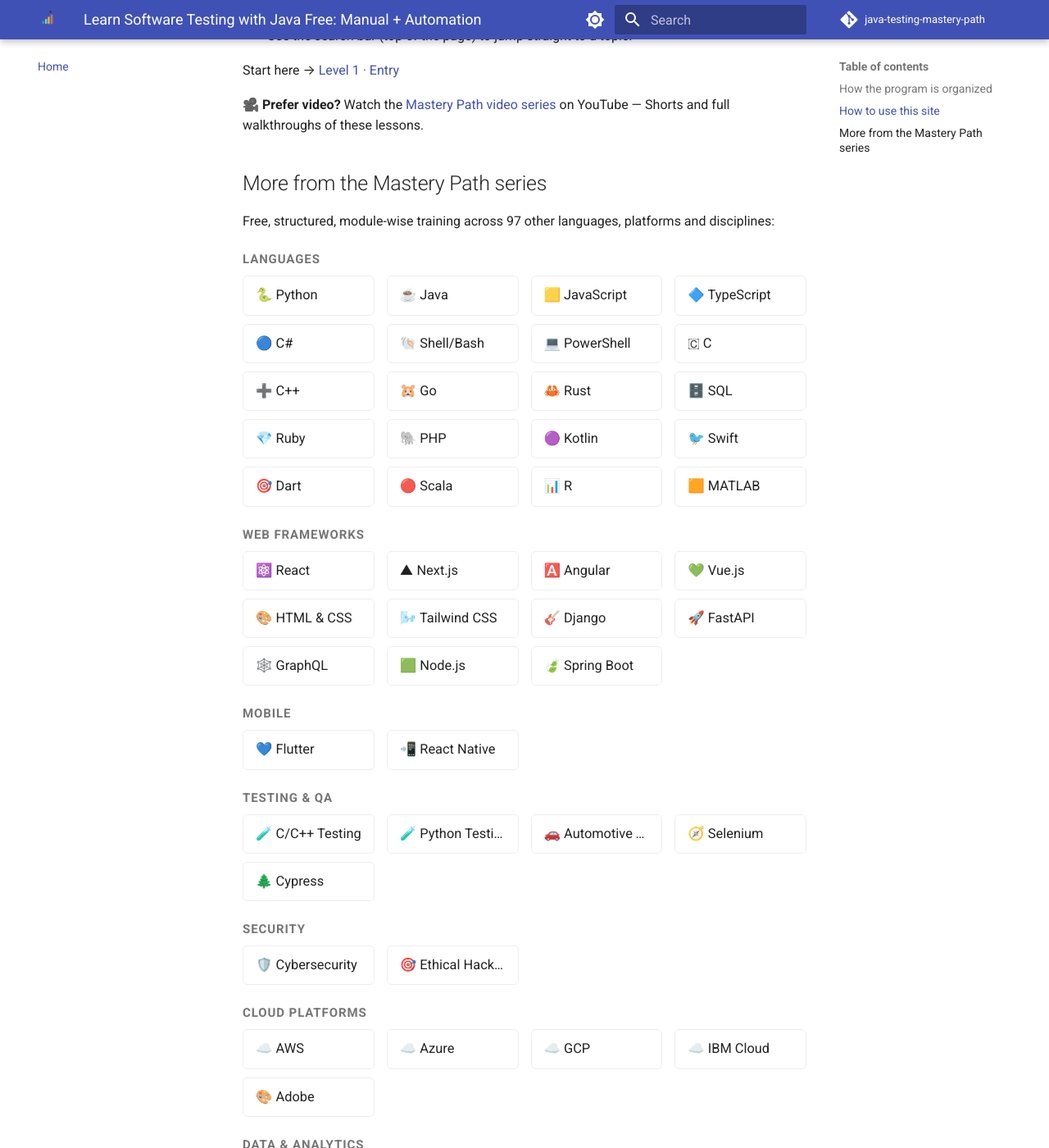
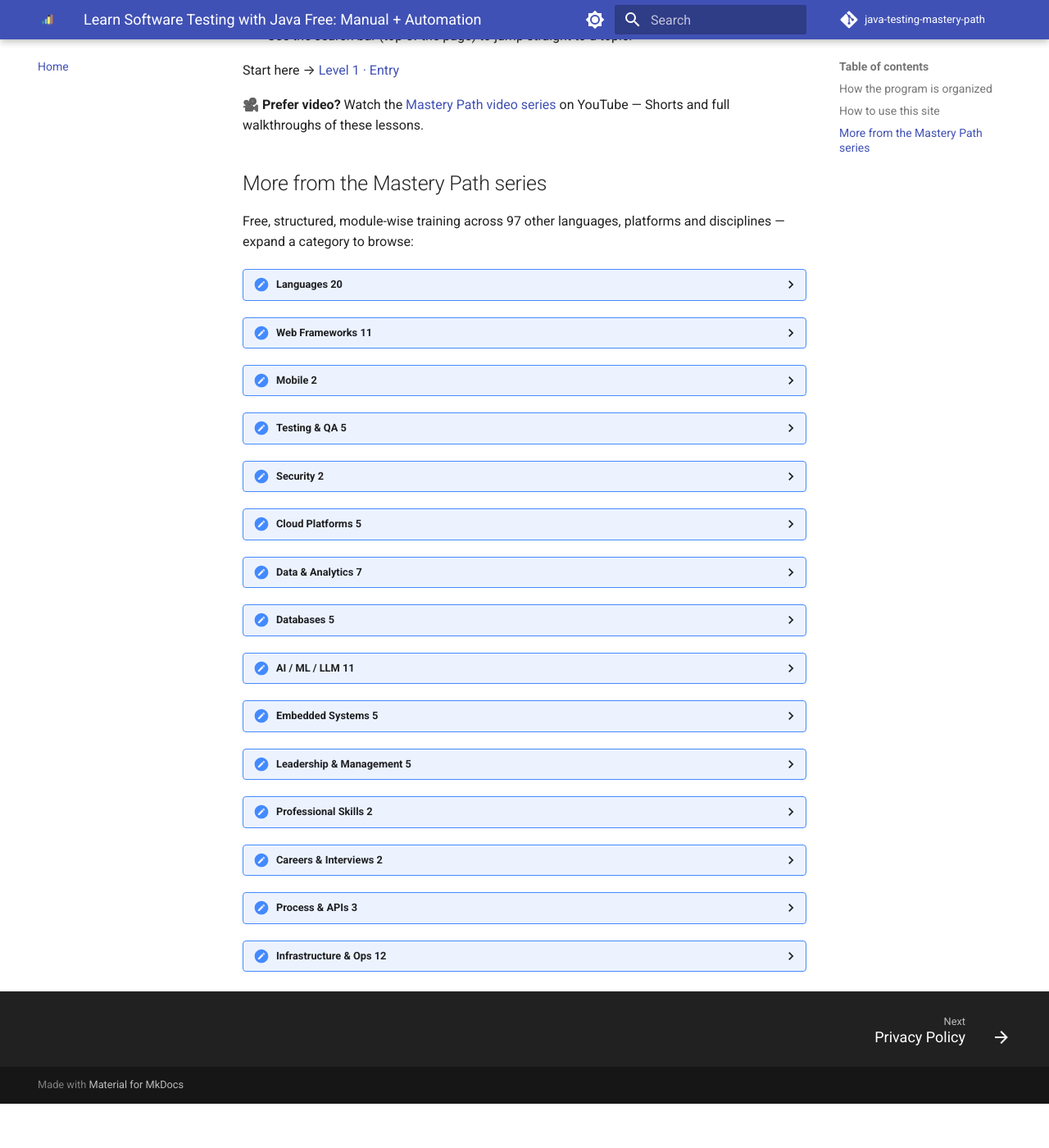
Before and after one commit to SIGILIPELLI/java-testing-mastery-path, an MkDocs documentation site: the page built from docs/index.md, in a window 1280 px wide and 1400 px high, scrolled down 1138 px. Shown: the whole window at 82% size. Built offline with MkDocs 1.6.1 and Material for MkDocs 9.7.7, drawn with Linux system fonts in a browser that asks for light colours; comment, search, counter and statistics services are not loaded; after the commit the page ends 2484 px from its top, so only the background shows below that; some of the changed text lies outside the part shown.

Commit message:
Make cross-site course links collapsible instead of a 97-link wall
The "More from the Mastery Path series" section dumped all 97 sibling
courses as one long flat list, making the homepage ~10 screens tall.
Group them into 15 category cards using native <details>/<summary>
(Material's own collapsible-admonition styling, no extra JS), so the
page is compact by default and still fully link-complete and
crawlable when collapsed.

Co-Authored-By: Claude Sonnet 5 <noreply@anthropic.com>
Claude-Session: https://claude.ai/code/session_01Hje8nqbBP9V9WQ3JEcJc69

```diff
--- a/docs/index.md
+++ b/docs/index.md
@@ -57,10 +57,11 @@ Start here → [Level 1 · Entry](level-1/index.md)
 
 ## More from the Mastery Path series
 
-Free, structured, module-wise training across 97 other languages, platforms and disciplines:
+Free, structured, module-wise training across 97 other languages, platforms and disciplines — expand a category to browse:
 
-<div class="mastery-grid-wrap">
-<p class="mastery-grid-category">Languages</p>
+<div class="mastery-tracks">
+<details class="mastery-card">
+<summary>Languages <span class="mastery-count">20</span></summary>
 <div class="mastery-grid">
   <a href="https://sigilipelli.github.io/python-mastery-path/">🐍 Python</a>
   <a href="https://sigilipelli.github.io/java-mastery-path/">☕ Java</a>
@@ -83,7 +84,9 @@ Free, structured, module-wise training across 97 other languages, platforms and
   <a href="https://sigilipelli.github.io/r-mastery-path/">📊 R</a>
   <a href="https://sigilipelli.github.io/matlab-mastery-path/">🟧 MATLAB</a>
 </div>
-<p class="mastery-grid-category">Web Frameworks</p>
+</details>
+<details class="mastery-card">
+<summary>Web Frameworks <span class="mastery-count">11</span></summary>
 <div class="mastery-grid">
   <a href="https://sigilipelli.github.io/react-mastery-path/">⚛️ React</a>
   <a href="https://sigilipelli.github.io/nextjs-mastery-path/">▲ Next.js</a>
@@ -97,12 +100,16 @@ Free, structured, module-wise training across 97 other languages, platforms and
   <a href="https://sigilipelli.github.io/nodejs-mastery-path/">🟩 Node.js</a>
   <a href="https://sigilipelli.github.io/spring-boot-mastery-path/">🍃 Spring Boot</a>
 </div>
-<p class="mastery-grid-category">Mobile</p>
+</details>
+<details class="mastery-card">
+<summary>Mobile <span class="mastery-count">2</span></summary>
 <div class="mastery-grid">
   <a href="https://sigilipelli.github.io/flutter-mastery-path/">💙 Flutter</a>
   <a href="https://sigilipelli.github.io/react-native-mastery-path/">📲 React Native</a>
 </div>
-<p class="mastery-grid-category">Testing & QA</p>
+</details>
+<details class="mastery-card">
+<summary>Testing & QA <span class="mastery-count">5</span></summary>
 <div class="mastery-grid">
   <a href="https://sigilipelli.github.io/cpp-testing-mastery-path/">🧪 C/C++ Testing</a>
   <a href="https://sigilipelli.github.io/python-testing-mastery-path/">🧪 Python Testing</a>
@@ -110,12 +117,16 @@ Free, structured, module-wise training across 97 other languages, platforms and
   <a href="https://sigilipelli.github.io/selenium-mastery-path/">🧭 Selenium</a>
   <a href="https://sigilipelli.github.io/cypress-mastery-path/">🌲 Cypress</a>
 </div>
-<p class="mastery-grid-category">Security</p>
+</details>
+<details class="mastery-card">
+<summary>Security <span class="mastery-count">2</span></summary>
 <div class="mastery-grid">
   <a href="https://sigilipelli.github.io/cybersecurity-mastery-path/">🛡️ Cybersecurity</a>
   <a href="https://sigilipelli.github.io/ethical-hacking-mastery-path/">🎯 Ethical Hacking</a>
 </div>
-<p class="mastery-grid-category">Cloud Platforms</p>
+</details>
+<details class="mastery-card">
+<summary>Cloud Platforms <span class="mastery-count">5</span></summary>
 <div class="mastery-grid">
   <a href="https://sigilipelli.github.io/aws-mastery-path/">☁️ AWS</a>
   <a href="https://sigilipelli.github.io/azure-mastery-path/">☁️ Azure</a>
@@ -123,7 +134,9 @@ Free, structured, module-wise training across 97 other languages, platforms and
   <a href="https://sigilipelli.github.io/ibm-cloud-mastery-path/">☁️ IBM Cloud</a>
   <a href="https://sigilipelli.github.io/adobe-mastery-path/">🎨 Adobe</a>
 </div>
-<p class="mastery-grid-category">Data & Analytics</p>
+</details>
+<details class="mastery-card">
+<summary>Data & Analytics <span class="mastery-count">7</span></summary>
 <div class="mastery-grid">
   <a href="https://sigilipelli.github.io/data-engineering-mastery-path/">🛠️ Data Engineering</a>
   <a href="https://sigilipelli.github.io/data-science-mastery-path/">📈 Data Science</a>
@@ -133,7 +146,9 @@ Free, structured, module-wise training across 97 other languages, platforms and
   <a href="https://sigilipelli.github.io/etl-datalake-mastery-path/">🏞️ ETL & Data Lake</a>
   <a href="https://sigilipelli.github.io/power-bi-mastery-path/">📉 Power BI</a>
 </div>
-<p class="mastery-grid-category">Databases</p>
+</details>
+<details class="mastery-card">
+<summary>Databases <span class="mastery-count">5</span></summary>
 <div class="mastery-grid">
   <a href="https://sigilipelli.github.io/postgresql-mastery-path/">🐘 PostgreSQL</a>
   <a href="https://sigilipelli.github.io/mongodb-mastery-path/">🍃 MongoDB</a>
@@ -141,7 +156,9 @@ Free, structured, module-wise training across 97 other languages, platforms and
   <a href="https://sigilipelli.github.io/snowflake-mastery-path/">❄️ Snowflake</a>
   <a href="https://sigilipelli.github.io/databricks-mastery-path/">🧱 Databricks</a>
 </div>
-<p class="mastery-grid-category">AI / ML / LLM</p>
+</details>
+<details class="mastery-card">
+<summary>AI / ML / LLM <span class="mastery-count">11</span></summary>
 <div class="mastery-grid">
   <a href="https://sigilipelli.github.io/ai-ml-mastery-path/">🤖 AI/ML</a>
   <a href="https://sigilipelli.github.io/llm-dev-mastery-path/">🧠 LLM Dev</a>
@@ -155,7 +172,9 @@ Free, structured, module-wise training across 97 other languages, platforms and
   <a href="https://sigilipelli.github.io/mlops-mastery-path/">🔁 MLOps</a>
   <a href="https://sigilipelli.github.io/computer-vision-mastery-path/">👁️ Computer Vision</a>
 </div>
-<p class="mastery-grid-category">Embedded Systems</p>
+</details>
+<details class="mastery-card">
+<summary>Embedded Systems <span class="mastery-count">5</span></summary>
 <div class="mastery-grid">
   <a href="https://sigilipelli.github.io/embedded-mastery-path/">🔌 Embedded</a>
   <a href="https://sigilipelli.github.io/embedded-linux-mastery-path/">🐧 Embedded Linux</a>
@@ -163,7 +182,9 @@ Free, structured, module-wise training across 97 other languages, platforms and
   <a href="https://sigilipelli.github.io/freertos-mastery-path/">⏱️ FreeRTOS</a>
   <a href="https://sigilipelli.github.io/s32k-mastery-path/">🔧 S32K</a>
 </div>
-<p class="mastery-grid-category">Leadership & Management</p>
+</details>
+<details class="mastery-card">
+<summary>Leadership & Management <span class="mastery-count">5</span></summary>
 <div class="mastery-grid">
   <a href="https://sigilipelli.github.io/product-manager-mastery-path/">📋 Product Manager</a>
   <a href="https://sigilipelli.github.io/product-lead-mastery-path/">🧭 Product Lead</a>
@@ -171,23 +192,31 @@ Free, structured, module-wise training across 97 other languages, platforms and
   <a href="https://sigilipelli.github.io/ai-manager-mastery-path/">🤖 AI Manager</a>
   <a href="https://sigilipelli.github.io/servant-leadership-mastery-path/">🤝 Servant Leadership</a>
 </div>
-<p class="mastery-grid-category">Professional Skills</p>
+</details>
+<details class="mastery-card">
+<summary>Professional Skills <span class="mastery-count">2</span></summary>
 <div class="mastery-grid">
   <a href="https://sigilipelli.github.io/english-fluency-mastery-path/">🗣️ English Fluency & IELTS</a>
   <a href="https://sigilipelli.github.io/workday-mastery-path/">🧑‍💼 Workday</a>
 </div>
-<p class="mastery-grid-category">Careers & Interviews</p>
+</details>
+<details class="mastery-card">
+<summary>Careers & Interviews <span class="mastery-count">2</span></summary>
 <div class="mastery-grid">
   <a href="https://sigilipelli.github.io/dsa-interview-mastery-path/">🧩 DSA & Coding Interviews</a>
   <a href="https://sigilipelli.github.io/system-design-mastery-path/">🏗️ System Design</a>
 </div>
-<p class="mastery-grid-category">Process & APIs</p>
+</details>
+<details class="mastery-card">
+<summary>Process & APIs <span class="mastery-count">3</span></summary>
 <div class="mastery-grid">
   <a href="https://sigilipelli.github.io/agile-mastery-path/">🔄 Agile/Scrum/Kanban</a>
   <a href="https://sigilipelli.github.io/rest-api-mastery-path/">🔗 REST API</a>
   <a href="https://sigilipelli.github.io/playwright-mastery-path/">🎭 Playwright</a>
 </div>
-<p class="mastery-grid-category">Infrastructure & Ops</p>
+</details>
+<details class="mastery-card">
+<summary>Infrastructure & Ops <span class="mastery-count">12</span></summary>
 <div class="mastery-grid">
   <a href="https://sigilipelli.github.io/server-ops-mastery-path/">🖥️ Server Ops</a>
   <a href="https://sigilipelli.github.io/linux-mastery-path/">🐧 Linux</a>
@@ -202,4 +231,5 @@ Free, structured, module-wise training across 97 other languages, platforms and
   <a href="https://sigilipelli.github.io/microservices-mastery-path/">🧩 Microservices</a>
   <a href="https://sigilipelli.github.io/observability-mastery-path/">📈 Observability</a>
 </div>
+</details>
 </div>
```
